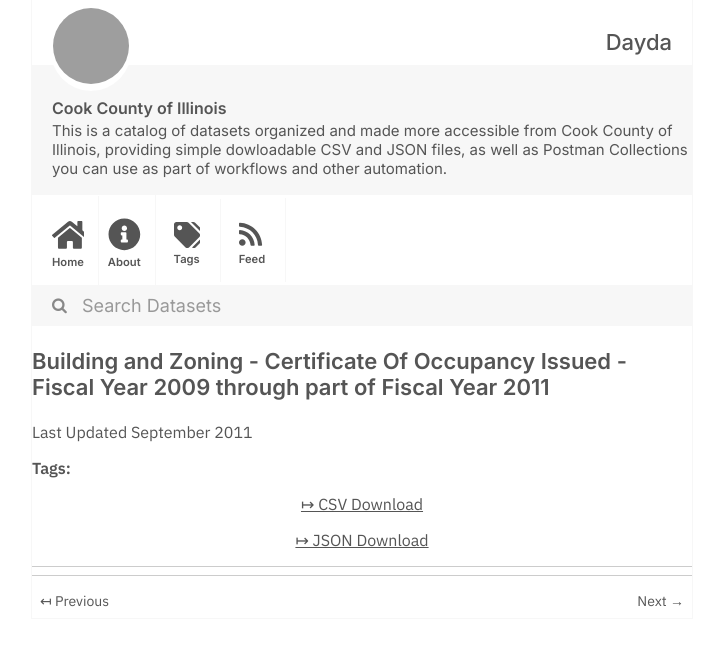
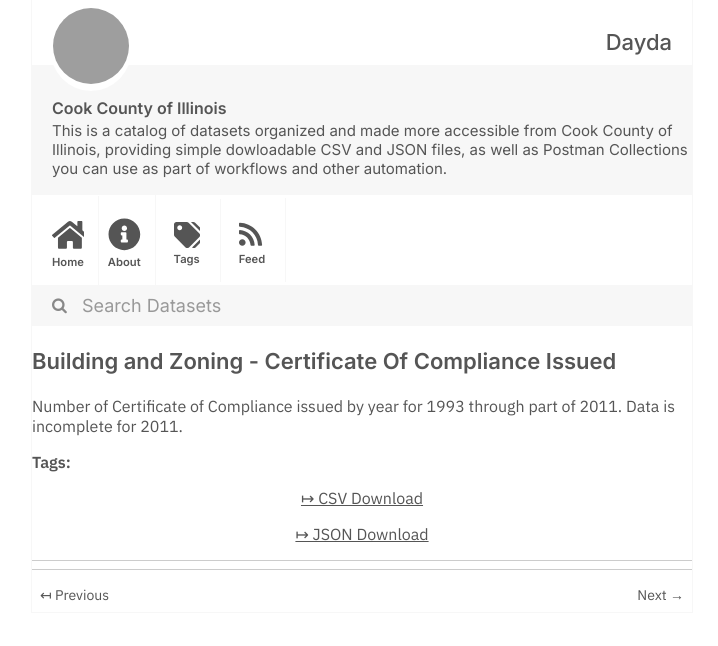
Before and after one commit to dayda-entities/cook-county-of-illinois, a Jekyll site: the page built from _posts/2020-11-10-building-and-zoning-certificat.md, in a window 1280 px wide, cut to the strip 0-646 px from the top of the page. Shown: the whole strip, without its empty margins (278-996 px from the left). Built offline with Jekyll 4.4.1, drawn with Linux system fonts in a browser that asks for light colours; grey boxes are pictures that could not be loaded.

Commit message:
Publish Data

```diff
--- a/_posts/2020-11-10-building-and-zoning-certificat.md
+++ b/_posts/2020-11-10-building-and-zoning-certificat.md
@@ -1,19 +1,17 @@
 ---
-title: >-
-  Building and Zoning - Certificate Of Occupancy Issued - Fiscal Year 2009
-  through part of Fiscal Year 2011
-created: '2020-11-10T16:57:39.429687'
-modified: '2020-11-10T16:57:39.429698'
+title: Building and Zoning - Certificate Of Compliance Issued
+created: '2020-11-10T16:57:43.524053'
+modified: '2020-11-10T16:57:43.524063'
 state: active
 type: dataset
 tags: []
 groups:
   - Local Government
 csv_url: >-
-  https://datacatalog.cookcountyil.gov/api/views/kp2x-jzc9/rows.csv?accessType=DOWNLOAD
+  https://datacatalog.cookcountyil.gov/api/views/pftf-7d6t/rows.csv?accessType=DOWNLOAD
 json_url: >-
-  https://datacatalog.cookcountyil.gov/api/views/kp2x-jzc9/rows.json?accessType=DOWNLOAD
+  https://datacatalog.cookcountyil.gov/api/views/pftf-7d6t/rows.json?accessType=DOWNLOAD
 layout: post
 
 ---
-Last Updated September 2011
+Number of Certificate of Compliance issued by year for 1993 through part of 2011. Data is incomplete for 2011.
```
